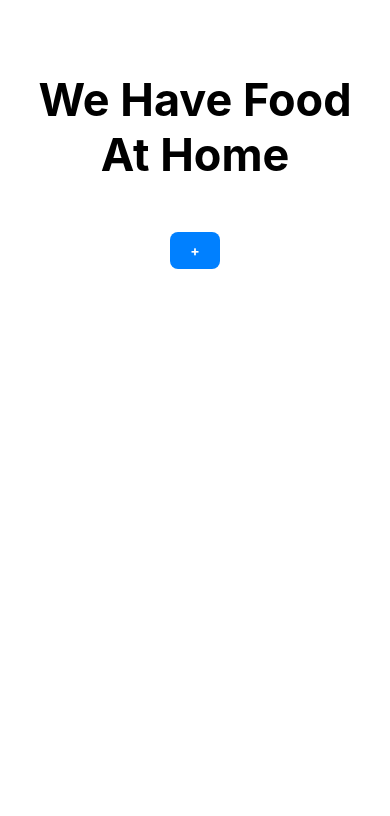
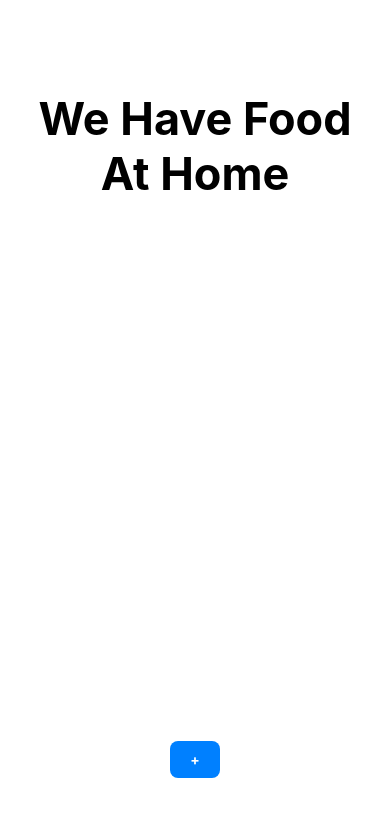
Before and after one commit to levonl22/home-inventory-app, a React Native app: screen / in a window 390 px wide. Shown: the top 816 px of the page. Built offline with nearby package versions, Linux system fonts and the light colour scheme.

Commit message:
feat: add scroll, fixed add button position

```diff
--- a/App.tsx
+++ b/App.tsx
@@ -1,7 +1,8 @@
 import { StatusBar } from 'expo-status-bar';
-import { StyleSheet, Text, View, TextInput, TouchableOpacity, Modal } from 'react-native';
-import { useState } from 'react';
+import { StyleSheet, Text, View, TextInput, TouchableOpacity, Modal, TextInput as RNTextInput, ScrollView } from 'react-native';
+import { useState, useRef } from 'react';
 import { useItems } from './useItems';
+
 
 export default function App() {
   const { items, loading, addItem, removeItem, updateItemName, updateItemCount } = useItems();
@@ -11,6 +12,7 @@ export default function App() {
   const [showAddModal, setShowAddModal] = useState(false);
   const [showEditModal, setShowEditModal] = useState(false);
   const [selectedId, setSelectedId] = useState<string | null>(null);
+  const nameInputRef = useRef<RNTextInput>(null);
 
   if (loading) return <Text>Loading...</Text>;
 
@@ -61,15 +63,15 @@ export default function App() {
 
   // ---- Render ----
   return (
-    <View style={{ flex: 1, padding: 16, alignItems: 'center', marginTop: 56, marginBottom: 200 }}>
+    <View style={{ flex: 1, padding: 16, alignItems: 'center', marginTop: 75, marginBottom: 50 }}>
       <Text style={{ textAlign: 'center', paddingBottom: 40, fontSize: 45, fontWeight: 'bold' }}>
         We Have Food At Home
       </Text>
 
       <StatusBar style="auto" />
 
-      {/* ---- List ---- */}
       <View style={{ flex: 1, width: '100%' }}>
+          <ScrollView style={{ flex: 1 }}>
               {items.map((item) => (
                 <View key={item.id} style={{ flexDirection: 'row', alignItems: 'center', width: '100%' }}>
                   <TouchableOpacity
@@ -94,6 +96,7 @@ export default function App() {
                   </TouchableOpacity>
                 </View>
               ))}
+          </ScrollView>
 
         {/* ---- Add Button ---- */}
         <TouchableOpacity
@@ -104,12 +107,13 @@ export default function App() {
             alignItems: 'center',
             width: 50,
             alignSelf: 'center',
-            marginTop: 10,
+            marginTop: 'auto',
           }}
           onPress={() => {
             setShowAddModal(true);
             setText('');
             setCount('');
+            setTimeout(() => nameInputRef.current?.focus(), 100);
           }}
         >
           <Text style={{ color: 'white', fontWeight: 'bold' }}>+</Text>
@@ -121,6 +125,7 @@ export default function App() {
         <View style={{ flex: 1, justifyContent: 'center', backgroundColor: 'rgba(0,0,0,0.3)' }}>
           <View style={{ backgroundColor: 'white', padding: 20, borderRadius: 10, margin: 20 }}>
             <TextInput
+              ref={nameInputRef}
               value={text}
               onChangeText={setText}
               placeholder={inputPlaceholder}
```
Lines whose indentation alone changed are shown as unchanged.
